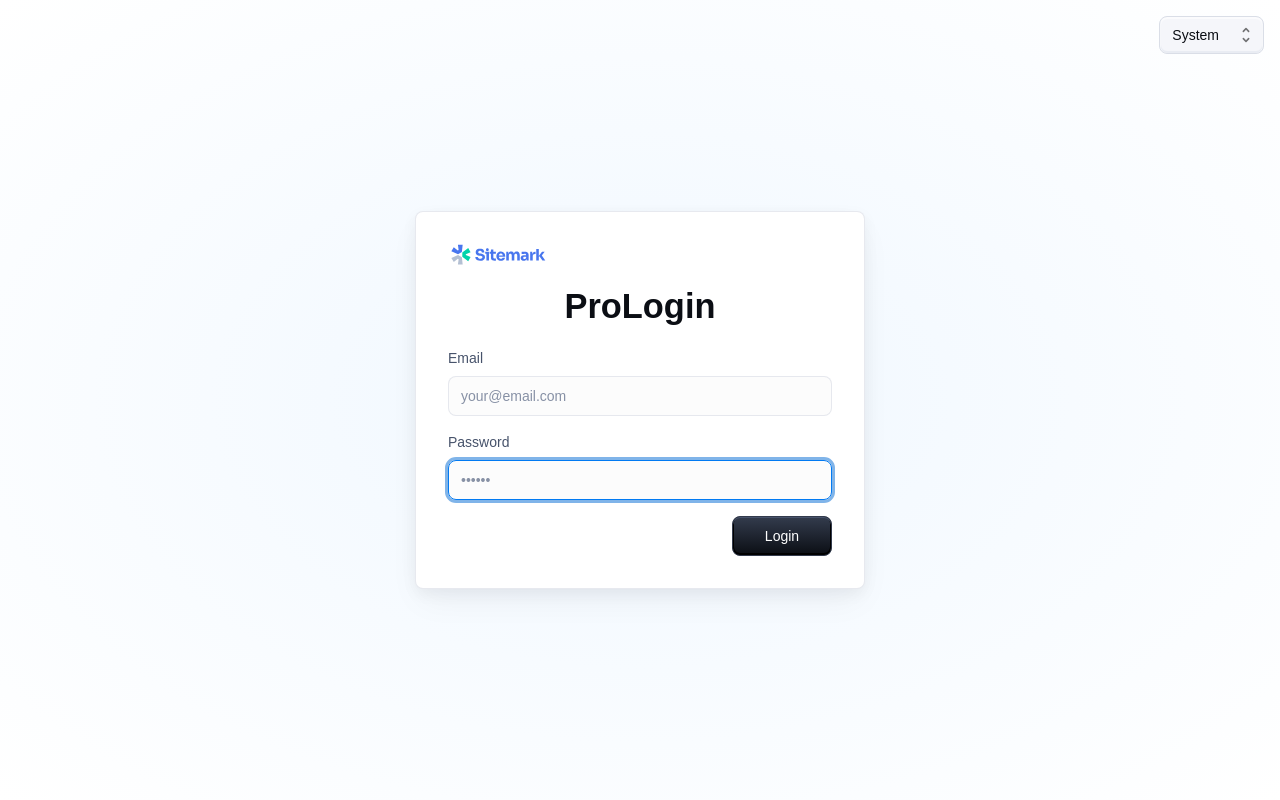
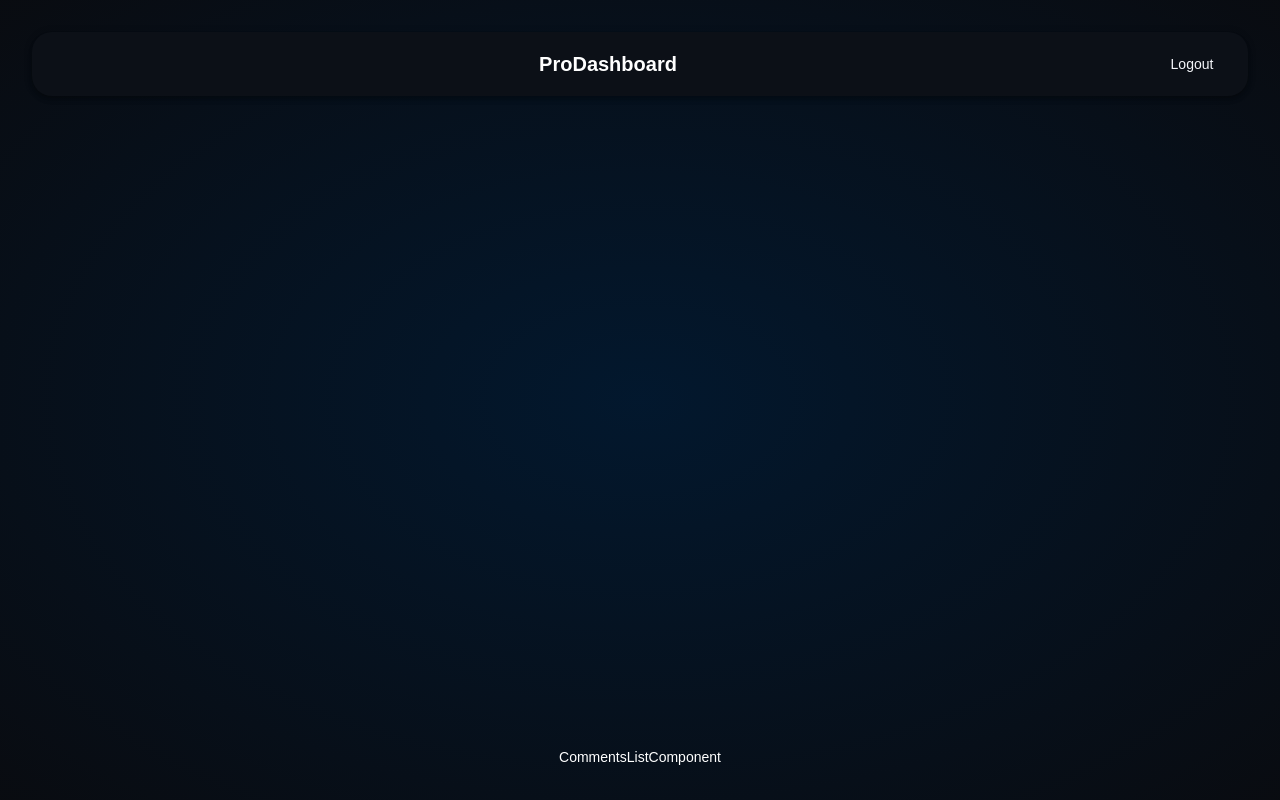
Before and after one commit to diegofer03/test-react, a React (Vite) app: page /dashboard in a window 1280 px wide. Before the commit this address led to /sigin. Built offline with nearby package versions, Linux system fonts and the light colour scheme; sample sign-in values are in the browser's storage.

Commit message:
[FEAT]add navbar

```diff
--- a/src/common/types.ts
+++ b/src/common/types.ts
@@ -5,7 +5,9 @@ interface SignInFormComponentProps {
     emailError: boolean
     emailErrorMessage: string
     passwordError: boolean
-    passwordErrorMessage: string
+    passwordErrorMessage: string,
+    showPassword: boolean
+    handleClickShowPassword: () => void
 }
 
 interface AppContextType {
--- /dev/null
+++ b/src/components/navbar/index.tsx
@@ -0,0 +1,25 @@
+import { AppBar, Button, Toolbar, Typography } from '@mui/material'
+import { useApp } from '../../hooks/useProviderApp';
+import { useNavigate } from 'react-router-dom';
+
+export default function NavbarComponent() {
+  const { signOut } = useApp()!;
+  const navigate = useNavigate();
+
+  const handleLogout = () => {
+    signOut()
+    navigate("/login");
+  }
+
+  return (
+    <AppBar position="static" sx={{background: 'unset', borderRadius: '20px'}}>
+    <Toolbar>
+        <Typography variant="h5" component="div" sx={{ flexGrow: 1 }}>
+        ProDashboard
+        </Typography>
+        <Button color="inherit" onClick={handleLogout}>Logout</Button>
+    </Toolbar>
+    </AppBar>
+
+  )
+}
--- a/src/components/signInForm/index.tsx
+++ b/src/components/signInForm/index.tsx
@@ -1,9 +1,10 @@
-import { Box, Button, FormControl, FormLabel, TextField } from '@mui/material'
+import { Box, Button, FormControl, FormLabel, IconButton, InputAdornment, TextField } from '@mui/material'
 
 import { SignInFormComponentProps } from '../../common/types'
+import { VisibilityOffOutlined, VisibilityOutlined } from '@mui/icons-material'
 
-export default function SignInFormComponent({handleSubmit, validateInputs,
-    emailError, emailErrorMessage, passwordError, passwordErrorMessage} : SignInFormComponentProps) {
+export default function SignInFormComponent({handleSubmit, validateInputs, showPassword,
+    emailError, emailErrorMessage, passwordError, passwordErrorMessage, handleClickShowPassword } : SignInFormComponentProps) {
 
     return (
         <Box
@@ -48,7 +49,7 @@ export default function SignInFormComponent({handleSubmit, validateInputs,
                 helperText={passwordErrorMessage}
                 name="password"
                 placeholder="••••••"
-                type="password"
+                type={showPassword ? 'text' : 'password'}
                 id="password"
                 autoComplete="current-password"
                 autoFocus
@@ -56,6 +57,21 @@ export default function SignInFormComponent({handleSubmit, validateInputs,
                 fullWidth
                 variant="outlined"
                 color={passwordError ? 'error' : 'primary'}
+                slotProps={{
+                    input:{
+                        endAdornment: (
+                            <InputAdornment position="end" sx={{background:'unset'}}>
+                              <IconButton size='small'
+                                aria-label="toggle password visibility"
+                                onClick={handleClickShowPassword}
+                                sx={{border:'none', borderRadius: '50%'}}
+                              >
+                                {showPassword ? <VisibilityOutlined /> : <VisibilityOffOutlined />}
+                              </IconButton>
+                            </InputAdornment>
+                          )
+                    }
+                  }}
                 />
             </FormControl>
             <Box display='flex' justifyContent='end'>
--- a/src/containers/dashboard/index.tsx
+++ b/src/containers/dashboard/index.tsx
@@ -1,10 +1,32 @@
+/* eslint-disable @typescript-eslint/no-unused-vars */
+import { CssBaseline, Stack } from "@mui/material";
 import CommentsListComponent from "../../components/commentsList";
+import AppTheme from "../../shared/shared-theme/AppTheme";
+import styled from "styled-components";
+import NavbarComponent from "../../components/navbar";
 
-export default function Dashboard() {
+const DashboardContainer = styled(Stack)(({ theme }) => ({
+  minHeight: '100%',
+  '&::before': {
+    content: '""',
+    display: 'block',
+    position: 'absolute',
+    zIndex: -1,
+    inset: 0,
+    backgroundImage:
+      'radial-gradient(at 50% 50%, hsla(210, 100%, 16%, 0.5), hsl(220, 30%, 5%))',
+    backgroundRepeat: 'no-repeat',
+  },
+}));
+
+export default function Dashboard(props: { disableCustomTheme?: boolean }) {
   return (
-    <>
-        <div>Dashboard</div>
-        <CommentsListComponent/>
-    </>
+    <AppTheme {...props}>
+        <CssBaseline enableColorScheme />
+        <DashboardContainer direction="column" justifyContent="space-between">
+          <NavbarComponent/>
+          <CommentsListComponent/>
+        </DashboardContainer>
+    </AppTheme>
   )
 }
--- a/src/containers/protected/index.tsx
+++ b/src/containers/protected/index.tsx
@@ -2,13 +2,18 @@
 /* eslint-disable @typescript-eslint/no-explicit-any */
 import { Navigate, Outlet } from 'react-router-dom';
 import { useApp } from '../../hooks/useProviderApp';
+import { useEffect } from 'react';
 
 interface ProtectedRouteProps {
   redirectPath?: string;
 }
 
 const ProtectedRoute = (props:any) => {
-  const { login } = useApp()!;
+  const { login, getData } = useApp()!;
+
+  useEffect(()=>{
+    getData()
+  },[])
 
   if (!login) {
     return <Navigate to='/login' replace />;
--- a/src/containers/signIn/index.tsx
+++ b/src/containers/signIn/index.tsx
@@ -5,13 +5,17 @@ import Typography from '@mui/material/Typography';
 import Stack from '@mui/material/Stack';
 import MuiCard from '@mui/material/Card';
 import { styled } from '@mui/material/styles';
-// import ForgotPassword from './ForgotPassword';
 import { SitemarkIcon } from './styles';
 import AppTheme from '../../shared/shared-theme/AppTheme';
-import ColorModeSelect from '../../shared/shared-theme/ColorModeSelect';
 import SignInFormComponent from '../../components/signInForm';
-import { Navigate } from 'react-router-dom';
+import { useNavigate } from 'react-router-dom';
 import { useApp } from '../../hooks/useProviderApp';
+// import ColorModeSelect from '../../shared/shared-theme/ColorModeSelect';
+
+const VALID_USER = {
+  email: 'prologin@prologin.com',
+  password: 'ProLogin123456'
+}
 
 const Card = styled(MuiCard)(({ theme }) => ({
   display: 'flex',
@@ -55,31 +59,42 @@ const SignInContainer = styled(Stack)(({ theme }) => ({
 }));
 
 export default function SignIn(props: { disableCustomTheme?: boolean }) {
-  const { login } = useApp()!;
+  const navigate = useNavigate();
+  const { login, saveUser, getData } = useApp()!;
   const [emailError, setEmailError] = React.useState(false);
   const [emailErrorMessage, setEmailErrorMessage] = React.useState('');
   const [passwordError, setPasswordError] = React.useState(false);
   const [passwordErrorMessage, setPasswordErrorMessage] = React.useState('');
-  // const [open, setOpen] = React.useState(false);
+  const [showPassword, setShowPassword] = React.useState(false);
 
-  // const handleClickOpen = () => {
-  //   setOpen(true);
-  // };
+  React.useEffect(()=>{
+    getData()
+    if (login) {
+      navigate("/dashboard");
+    }
+  },[login])
 
-  // // const handleClose = () => {
-  // //   setOpen(false);
-  // // };
+  const handleClickShowPassword = () => setShowPassword((show) => !show);
 
   const handleSubmit = (event: React.FormEvent<HTMLFormElement>) => {
-    if (emailError || passwordError) {
-      event.preventDefault();
-      return;
-    }
+    event.preventDefault();
     const data = new FormData(event.currentTarget);
     console.log({
       email: data.get('email'),
       password: data.get('password'),
     });
+
+    if (data.get('email') !== VALID_USER.email || data.get('password') !== VALID_USER.password) {
+      setEmailError(true);
+      setEmailErrorMessage('Invalid Email. Please review email');
+      setPasswordError(true);
+      setPasswordErrorMessage('Invalid Password. Please review password');
+    }
+    else {
+      saveUser(data.get('email'))
+      navigate("/dashboard")
+    }
+
   };
 
   const validateInputs = () => {
@@ -109,15 +124,13 @@ export default function SignIn(props: { disableCustomTheme?: boolean }) {
     return isValid;
   };
 
-  if (login) {
-    return <Navigate to='/dashboard' replace />;
-  }
+  if(login) return null
 
   return (
     <AppTheme {...props}>
       <CssBaseline enableColorScheme />
       <SignInContainer direction="column" justifyContent="space-between">
-        <ColorModeSelect sx={{ position: 'fixed', top: '1rem', right: '1rem' }} />
+        {/* <ColorModeSelect sx={{ position: 'fixed', top: '1rem', right: '1rem' }} /> */}
         <Card variant="outlined">
           <SitemarkIcon />
           <Typography
@@ -128,7 +141,7 @@ export default function SignIn(props: { disableCustomTheme?: boolean }) {
             ProLogin
           </Typography>
 
-          <SignInFormComponent handleSubmit={handleSubmit} validateInputs={validateInputs}
+          <SignInFormComponent showPassword={showPassword} handleClickShowPassword={handleClickShowPassword} handleSubmit={handleSubmit} validateInputs={validateInputs}
             emailError={emailError} emailErrorMessage={emailErrorMessage} passwordError={passwordError}
             passwordErrorMessage={passwordErrorMessage}/>
         </Card>
--- a/src/hooks/useProviderApp/index.tsx
+++ b/src/hooks/useProviderApp/index.tsx
@@ -22,6 +22,7 @@ function useProviderApp() {
   const signOut = () => {
     setLogin(false)
     localStorage.setItem('login', JSON.stringify(false))
+    localStorage.removeItem('user')
   }
 
   const logIn = () => {
@@ -31,6 +32,7 @@ function useProviderApp() {
   const getData = () => {
     const auxLogin = JSON.parse(localStorage.getItem('login')!)
     const auxUser = JSON.parse(localStorage.getItem('user')!)
+    localStorage.setItem('mui-mode', 'dark')
 
     if(auxLogin === null || auxLogin ===undefined) setLogin(false)
     else setLogin(auxLogin)
--- a/src/routes/index.tsx
+++ b/src/routes/index.tsx
@@ -5,7 +5,7 @@ import Dashboard from '../containers/dashboard'
 
 const AppRoutes = () => {
   const routes = useRoutes([
-    { path: '/sigin', element: <SignIn /> },
+    { path: '/sigin', element: <SignIn />},
     { path: '/dashboard', element: <ProtectedRoute> <Dashboard/> </ProtectedRoute> },
     { path:"/*", element:<Navigate to="/sigin" />},
   ])
```
